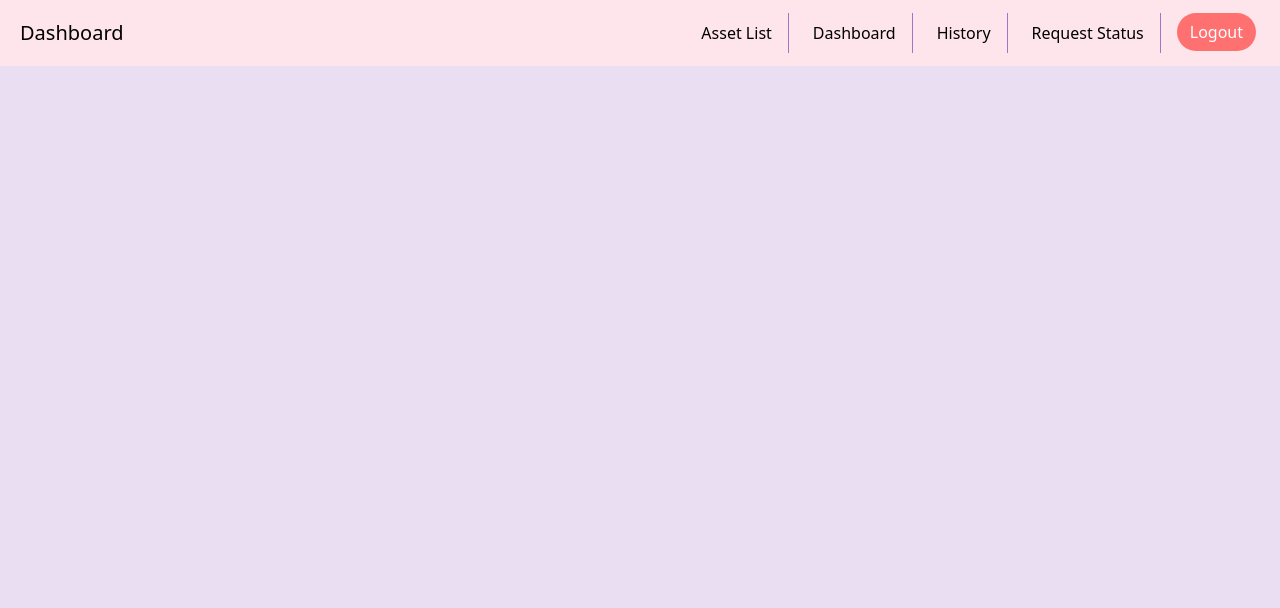
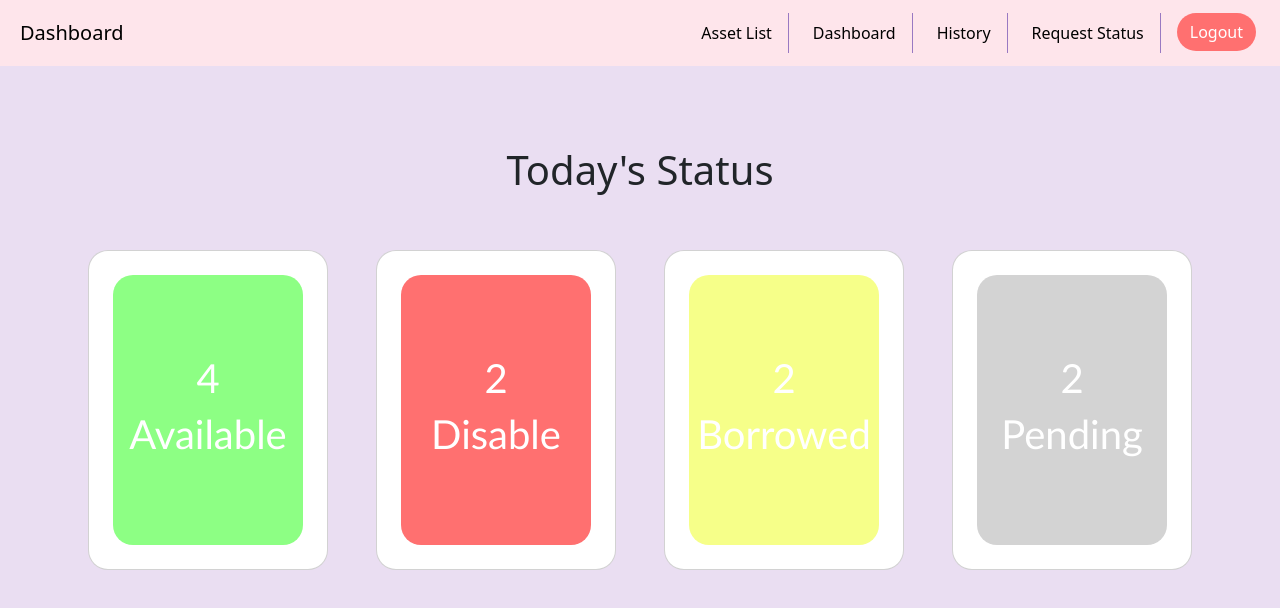
Before and after one commit to 6531501173/ProjectWeb, a website: page views/Lender/Dashboard.html in a window 1280 px wide. Drawn offline with Linux system fonts and the light colour scheme.

Commit message:
commit all changes

```diff
--- a/public/css/Lender/Dashboard.css
+++ b/public/css/Lender/Dashboard.css
@@ -0,0 +1,45 @@
+#dashboard{
+    height: 25rem;
+    width: 20rem;
+    margin-top: 5rem;
+    padding: 2rem;
+    border-radius: 20px;
+}
+
+.inner {
+    border-radius: 20px;
+    display: flex;
+    flex-direction: column;
+    justify-content: center;
+    align-items: center;
+    font-family: 'Gill Sans', 'Gill Sans MT', Calibri, 'Trebuchet MS', sans-serif;
+}
+
+#innerbg1{
+    background-color: #8DFF84;
+}
+
+#innerbg2{
+    background-color: #FF7070;
+}
+
+#innerbg3{
+    background-color: #F6FF89;
+}
+
+#innerbg4{
+    background-color: #D3D3D3;
+}
+
+#topic{
+    margin-top: 5rem;
+}
+
+@media (max-width: 1980px) {
+    #dashboard {
+        height: 20rem;
+        width: 15rem;
+        margin-top: 3rem;
+        padding: 1.5rem;
+    }
+}
--- a/public/css/staff/Dashboard.css
+++ b/public/css/staff/Dashboard.css
@@ -0,0 +1,45 @@
+#dashboard{
+    height: 25rem;
+    width: 20rem;
+    margin-top: 5rem;
+    padding: 2rem;
+    border-radius: 20px;
+}
+
+.inner {
+    border-radius: 20px;
+    display: flex;
+    flex-direction: column;
+    justify-content: center;
+    align-items: center;
+    font-family: 'Gill Sans', 'Gill Sans MT', Calibri, 'Trebuchet MS', sans-serif;
+}
+
+#innerbg1{
+    background-color: #8DFF84;
+}
+
+#innerbg2{
+    background-color: #FF7070;
+}
+
+#innerbg3{
+    background-color: #F6FF89;
+}
+
+#innerbg4{
+    background-color: #D3D3D3;
+}
+
+#topic{
+    margin-top: 5rem;
+}
+
+@media (max-width: 1980px) {
+    #dashboard {
+        height: 20rem;
+        width: 15rem;
+        margin-top: 3rem;
+        padding: 1.5rem;
+    }
+}
--- a/views/Lender/Dashboard.html
+++ b/views/Lender/Dashboard.html
@@ -39,7 +39,52 @@
         </div>
     </nav>
     <!-- body -->
-
+    <div>
+        <h1 class=" text-center" id="topic">Today's Status</h1>
+        <div class="d-flex flex-wrap text-center justify-content-center">
+            <div class="card mx-4" id="dashboard">
+                <div class="card-body text-white inner" id="innerbg1">
+                    <h1>4</h1>
+                    <h1>Available</h1>
+                </div>
+            </div>
+            <div class="card mx-4" id="dashboard">
+                <div class="card-body text-white inner" id="innerbg2">
+                    <h1>2</h1>
+                    <h1>Disable</h1>
+                </div>
+            </div>
+            <div class="card mx-4" id="dashboard">
+                <div class="card-body text-white inner" id="innerbg3">
+                    <h1>2</h1>
+                    <h1>Borrowed</h1>
+                </div>
+            </div>
+            <div class="card mx-4" id="dashboard">
+                <div class="card-body text-white inner" id="innerbg4">
+                    <h1>2</h1>
+                    <h1>Pending</h1>
+                </div>
+            </div>
+        </div>
+    </div>
+    <script>
+        // Logout
+        document.querySelector("#navbtn").onclick = function () {
+            Swal.fire({
+                title: "Are you sure for Logout?",
+                icon: "warning",
+                showCancelButton: true,
+                confirmButtonColor: "#3085d6",
+                cancelButtonColor: "#d33",
+                confirmButtonText: "Logout!"
+            }).then((result) => {
+                if (result.isConfirmed) {
+                    window.location.assign("/views/index/Home.html")
+                }
+            });
+        }
+    </script>
 
 </body>
 
```
Also changed, not shown: views/staff/Dashboard.html (+46 -1 lines).
